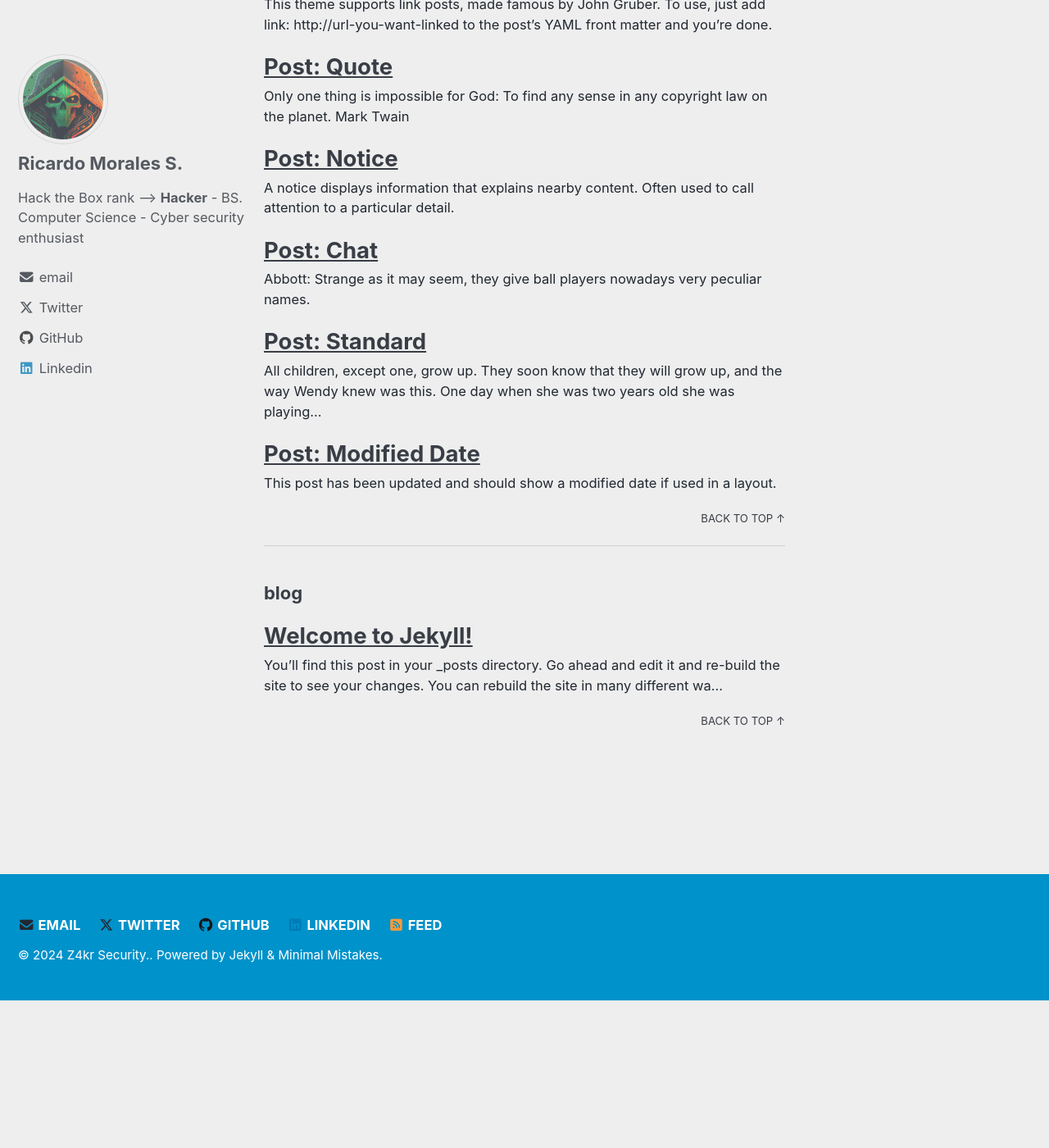
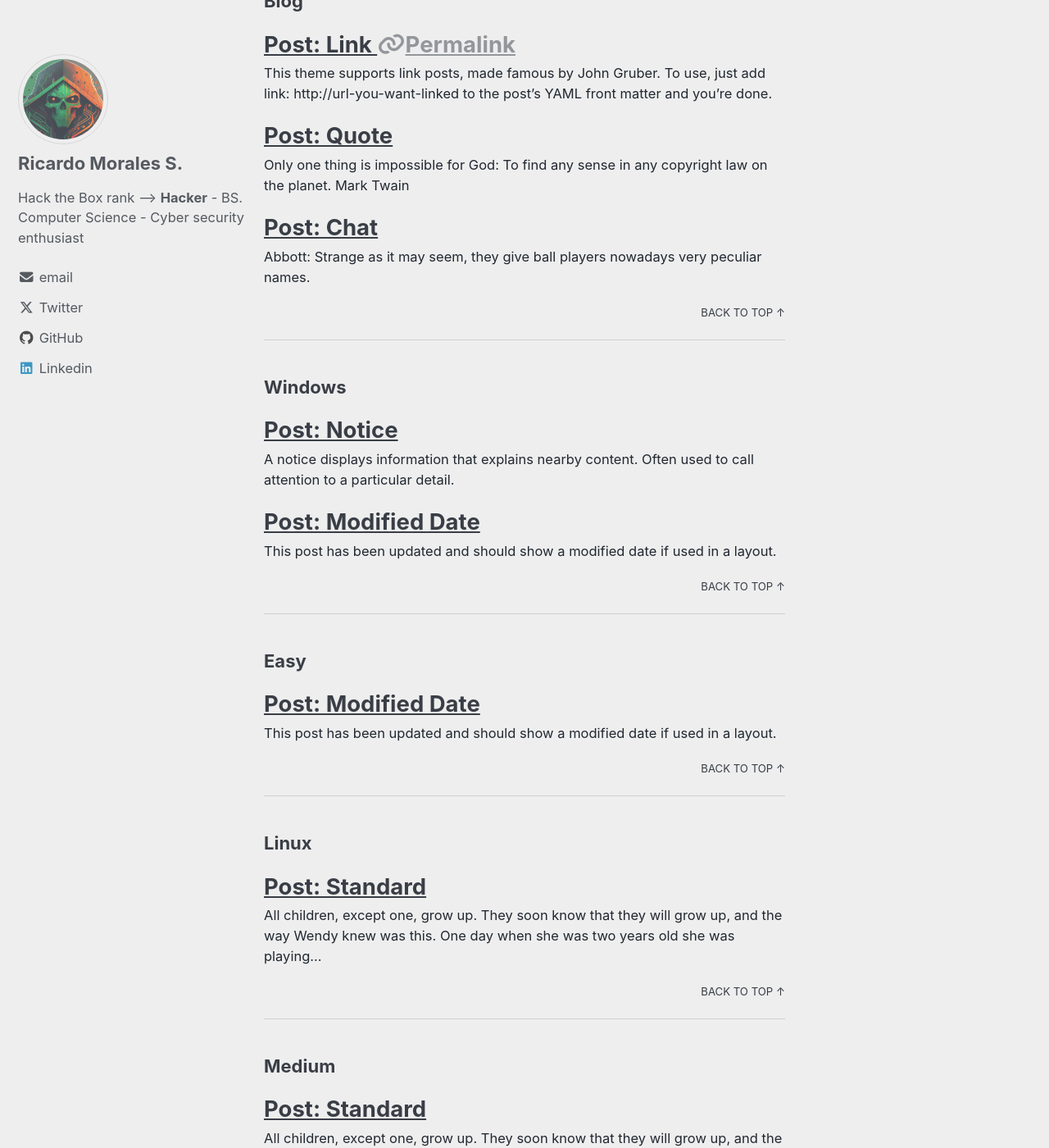
Before and after one commit to Z4kr-Sec/Z4kr-Sec.github.io, a Jekyll site: the page built from _pages/Write-ups.md, in a window 1280 px wide and 1400 px high, scrolled down 348 px. Shown: the whole window at 82% size. Built offline with Jekyll 4.4.1, drawn with Linux system fonts in a browser that asks for light colours; cached includes are drawn as plain includes; before the commit the page ends 1568 px from its top, so only the background shows below that; some of the changed text lies outside the part shown.

```diff
--- a/_config.yml
+++ b/_config.yml
@@ -111,7 +111,7 @@ defaults:
       layout: single
       author_profile: true
 
-category_archive:
+Write-ups:
   type: liquid
   path: /Write-ups/
 tag_archive:
--- a/_data/navigation.yml
+++ b/_data/navigation.yml
@@ -1,9 +1,9 @@
 main:
   - title: "Write-Ups"
     url: /Write-ups/
+  - title: "Tags"
+    url: /tags/
   - title: "Projects"
     url: /Projects/
-  - title: "Tags"
-    url: /Tags/
   - title: "About"
     url: /about/
--- a/_posts/2010-01-07-post-modified.md
+++ b/_posts/2010-01-07-post-modified.md
@@ -2,7 +2,8 @@
 title: "Post: Modified Date"
 last_modified_at: 2016-03-09T16:20:02-05:00
 categories:
-  - Blog
+  - Windows
+  - Easy
 tags:
   - Post Formats
   - readability
--- a/_posts/2010-01-07-post-standard.md
+++ b/_posts/2010-01-07-post-standard.md
@@ -2,7 +2,8 @@
 title: "Post: Standard"
 excerpt_separator: "<!--more-->"
 categories:
-  - Blog
+  - Linux
+  - Medium
 tags:
   - Post Formats
   - readability
--- a/_posts/2010-02-05-post-notice.md
+++ b/_posts/2010-02-05-post-notice.md
@@ -1,7 +1,8 @@
 ---
 title: "Post: Notice"
 categories:
-  - Blog
+  - Windows
+  - Hard
 tags:
   - Post Formats
   - notice
```
Also changed, not shown: _pages/Write-ups.md (renamed from _pages/category-archive.md).
